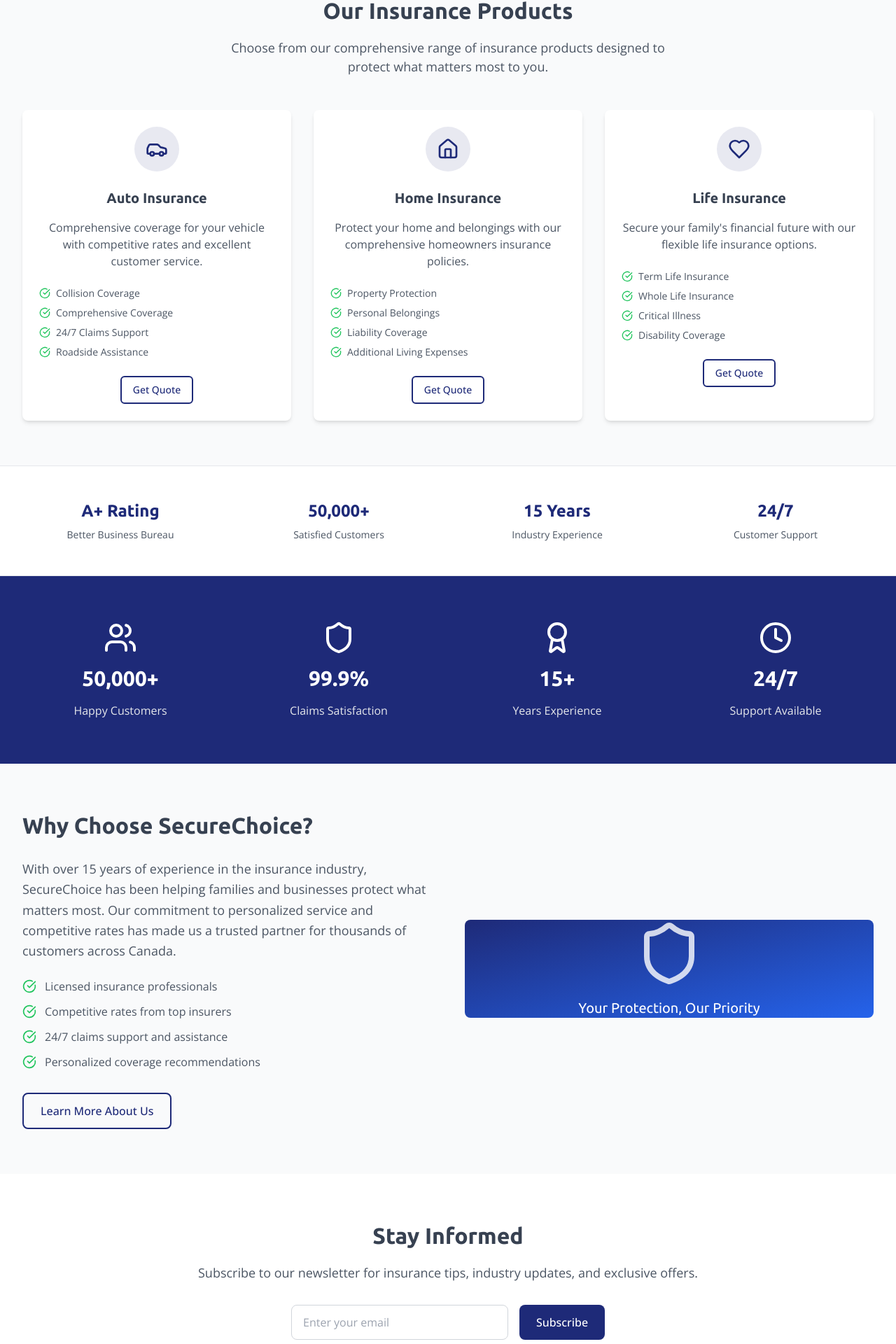
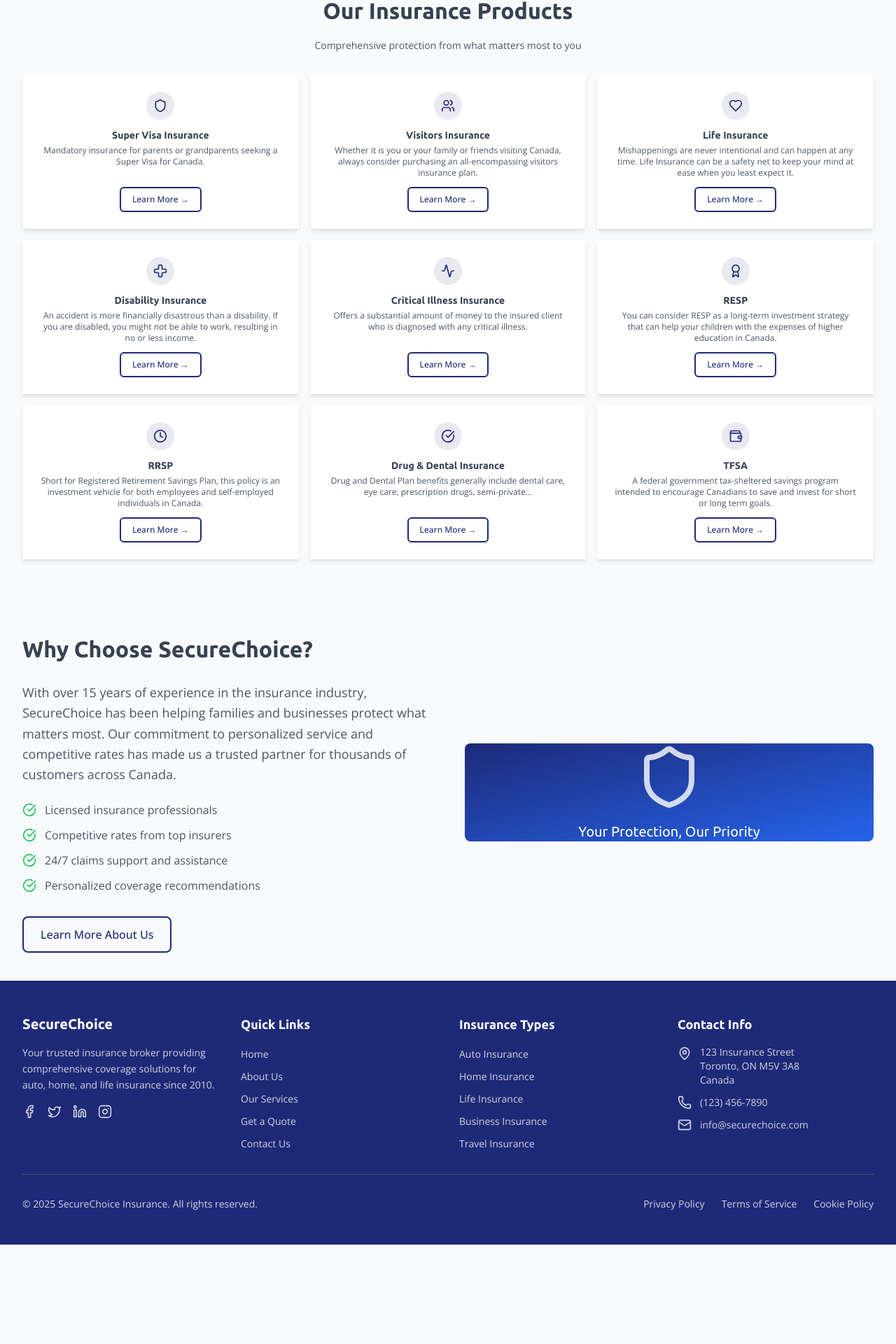
Before and after one commit to ravneet0628/insurance-site, a React (Vite) app: page / in a window 1280 px wide. Shown: the part 637-2557 px from the top of the page at 70% size. After the commit the page ends 2415 px from the top, so only its background shows below. Built offline with nearby package versions, Linux system fonts and the light colour scheme.

Commit message:
minor things removed

```diff
--- a/src/components/Card.tsx
+++ b/src/components/Card.tsx
@@ -13,7 +13,7 @@
   hover = true,
   padding = 'md',
 }) => {
-  const baseClasses = 'bg-white rounded-lg shadow-md transition-all duration-300';
+  const baseClasses = 'bg-white text-center items-end justrounded-lg shadow-md transition-all duration-300';
   const hoverClasses = hover ? 'hover:shadow-lg hover:scale-105' : '';
 
   const paddingClasses = {
--- a/src/pages/HomePage.tsx
+++ b/src/pages/HomePage.tsx
@@ -1,6 +1,6 @@
 import React from 'react';
 import { motion } from 'framer-motion';
-import { Car, Home, Heart, Shield, Users, Award, Clock, CheckCircle } from 'lucide-react';
+import { Shield, Users, Cross, Heart, Activity, Award, Clock, CheckCircle, Wallet } from 'lucide-react';
 import Hero from '../components/Hero';
 import Card from '../components/Card';
 import CTAButton from '../components/CTAButton';
@@ -8,23 +8,58 @@
 const HomePage: React.FC = () => {
   const products = [
   {
-      icon: Car,
-      title: 'Auto Insurance',
-      description: 'Comprehensive coverage for your vehicle with competitive rates and excellent customer service.',
-      features: ['Collision Coverage', 'Comprehensive Coverage', '24/7 Claims Support', 'Roadside Assistance'],
+    icon: Shield,
+    title: "Super Visa Insurance",
+    description: "Mandatory insurance for parents or grandparents seeking a Super Visa for Canada.",
     },
   {
-      icon: Home,
-      title: 'Home Insurance',
-      description: 'Protect your home and belongings with our comprehensive homeowners insurance policies.',
-      features: ['Property Protection', 'Personal Belongings', 'Liability Coverage', 'Additional Living Expenses'],
+    icon: Users,
+    title: "Visitors Insurance",
+    description: "Whether it is you or your family or friends visiting Canada, always consider purchasing an all-encompassing visitors insurance plan.",
+
   },
   {
     icon: Heart,
-      title: 'Life Insurance',
-      description: 'Secure your family\'s financial future with our flexible life insurance options.',
-      features: ['Term Life Insurance', 'Whole Life Insurance', 'Critical Illness', 'Disability Coverage'],
+    title: "Life Insurance",
+    description: "Mishappenings are never intentional and can happen at any time. Life Insurance can be a safety net to keep your mind at ease when you least expect it.",
+
   },
+  {
+    icon: Cross,
+    title: "Disability Insurance",
+    description: "An accident is more financially disastrous than a disability. If you are disabled, you might not be able to work, resulting in no or less income.",
+
+  },
+  {
+    icon: Activity,
+    title: "Critical Illness Insurance",
+    description: "Offers a substantial amount of money to the insured client who is diagnosed with any critical illness.",
+
+  },
+  {
+    icon: Award,
+    title: "RESP",
+    description: "You can consider RESP as a long-term investment strategy that can help your children with the expenses of higher education in Canada.",
+
+  },
+  {
+    icon: Clock,
+    title: "RRSP",
+    description: "Short for Registered Retirement Savings Plan, this policy is an investment vehicle for both employees and self-employed individuals in Canada.",
+
+  },
+  {
+    icon: CheckCircle,
+    title: "Drug & Dental Insurance",
+    description: "Drug and Dental Plan benefits generally include dental care, eye care, prescription drugs, semi-private…",
+
+  },
+  {
+    icon: Wallet,
+    title: "TFSA",
+    description: "A federal government tax-sheltered savings program intended to encourage Canadians to save and invest for short or long term goals.",
+
+  }
 ];
 
  const trustBadges = [
@@ -46,7 +81,7 @@
       {/* Hero Section */}
       <Hero
         title="Secure Your Future with Trusted Insurance Solutions"
-        subtitle="Get comprehensive coverage for auto, home, and life insurance with personalized service and competitive rates. Your peace of mind is our priority."
+        subtitle="Get comprehensive coverage for auto, home, and life insurance with personalizeAlld service and competitive rates. Your peace of mind is our priority."
         ctaText="Get a Free Quote"
         ctaLink="/quote"
       />
@@ -57,19 +92,19 @@
           <motion.div
             initial={{ opacity: 0, y: 30 }}
             whileInView={{ opacity: 1, y: 0 }}
-            transition={{ duration: 0.6 }}
+            transition={{ duration: 0.5 }}
             viewport={{ once: true }}
-            className="text-center mb-12"
+            className="text-center mb-8"
           >
             <h2 className="text-clamp-2xl font-ubuntu font-bold text-neutral-text mb-4">
               Our Insurance Products
             </h2>
-            <p className="text-clamp-base text-gray-600 max-w-2xl mx-auto">
-              Choose from our comprehensive range of insurance products designed to protect what matters most to you.
+            <p className="text-sm text-gray-600 max-w-2xl mx-auto">
+              Comprehensive protection from what matters most to you
             </p>
           </motion.div>
 
-          <div className="grid grid-cols-1 md:grid-cols-3 gap-8">
+          <div className="grid grid-cols-2 sm:grid-cols-3 lg:grid-cols4 gap-3 sm:gap-4">
             {products.map((product, index) => (
               <motion.div
                 key={product.title}
@@ -78,28 +113,18 @@
                 transition={{ duration: 0.6, delay: index * 0.1 }}
                 viewport={{ once: true }}
               >
-                <Card className="h-full text-center">
-                  <div className="flex justify-center mb-6">
-                    <div className="w-16 h-16 bg-primary/10 rounded-full flex items-center justify-center">
-                      <product.icon className="w-8 h-8 text-primary" />
+                <Card className="h-full p-4 flex flex-col items-center text-center">
+                <div className="w-10 h-10 bg-primary/10 rounded-full flex items-center justify-center mb-3">
+                <product.icon className="w-5 h-5 text-primary" />
                   </div>
-                  </div>
-                  <h3 className="text-xl font-ubuntu font-bold text-neutral-text mb-4">
+                    <h3 className="text-sm font-ubuntu font-bold text-neutral-text mb-1">
                     {product.title}
                     </h3>
-                  <p className="text-gray-600 mb-6">
+                  <p className="text-xs text-gray-600 mb-3 line-clamp-3">
                   {product.description}
                   </p>
-                  <ul className="space-y-2 mb-6">
-                    {product.features.map((feature) => (
-                      <li key={feature} className="flex items-center text-sm text-gray-600">
-                        <CheckCircle className="w-4 h-4 text-green-500 mr-2 flex-shrink-0" />
-                        {feature}
-                      </li>
-                    ))}
-                  </ul>
-                  <CTAButton variant="outline" size="sm" to="/quote">
-                    Get Quote
+                 <CTAButton variant="outline" size="sm" to="/quote" className="mt-auto text-xs">
+                    Learn More →
                     </CTAButton>
                       </Card>
               </motion.div>
@@ -108,61 +133,8 @@
         </div>
       </section>
 
-      {/* Trust Badges Marquee */}
-      <section className="py-12 bg-white border-y">
-        <div className="max-w-7xl mx-auto px-4 sm:px-6 lg:px-8">
-          <div className="grid grid-cols-2 md:grid-cols-4 gap-8 text-center">
-            {trustBadges.map((badge, index) => (
-              <motion.div
-                key={badge.name}
-                initial={{ opacity: 0, scale: 0.8 }}
-                whileInView={{ opacity: 1, scale: 1 }}
-                transition={{ duration: 0.5, delay: index * 0.1 }}
-                viewport={{ once: true }}
-                className="space-y-2"
-              >
-                <div className="text-2xl font-ubuntu font-bold text-primary">
-                  {badge.name}
-                </div>
-                <div className="text-sm text-gray-600">
-                  {badge.description}
-                </div>
-              </motion.div>
-            ))}
-          </div>
-        </div>
-      </section>
-
-      {/* Stats Section */}
-      <section className="py-16 bg-primary text-white">
-        <div className="max-w-7xl mx-auto px-4 sm:px-6 lg:px-8">
-          <div className="grid grid-cols-2 md:grid-cols-4 gap-8 text-center">
-            {stats.map((stat, index) => (
-              <motion.div
-                key={stat.label}
-                initial={{ opacity: 0, y: 30 }}
-                whileInView={{ opacity: 1, y: 0 }}
-                transition={{ duration: 0.6, delay: index * 0.1 }}
-                viewport={{ once: true }}
-                className="space-y-4"
-              >
-                <div className="flex justify-center">
-                  <stat.icon className="w-12 h-12" />
-                </div>
-                <div className="text-3xl font-ubuntu font-bold">
-                  {stat.number}
-                </div>
-                <div className="text-gray-200">
-                  {stat.label}
-                </div>
-              </motion.div>
-            ))}
-          </div>
-        </div>
-      </section>
-
       {/* About Section */}
-      <section className="py-16 bg-neutral-bg">
+      <section className="py-10 bg-neutral-bg">
         <div className="max-w-7xl mx-auto px-4 sm:px-6 lg:px-8">
           <div className="grid grid-cols-1 lg:grid-cols-2 gap-12 items-center">
             <motion.div
@@ -222,35 +194,6 @@
         </div>
       </section>
 
-      {/* Newsletter Section */}
-      <section className="py-16 bg-white">
-        <div className="max-w-4xl mx-auto px-4 sm:px-6 lg:px-8 text-center">
-          <motion.div
-            initial={{ opacity: 0, y: 30 }}
-            whileInView={{ opacity: 1, y: 0 }}
-            transition={{ duration: 0.6 }}
-            viewport={{ once: true }}
-          >
-            <h2 className="text-clamp-2xl font-ubuntu font-bold text-neutral-text mb-4">
-              Stay Informed
-            </h2>
-            <p className="text-clamp-base text-gray-600 mb-8">
-              Subscribe to our newsletter for insurance tips, industry updates, and exclusive offers.
-            </p>
-            <form className="flex flex-col sm:flex-row gap-4 max-w-md mx-auto">
-              <input
-                type="email"
-                placeholder="Enter your email"
-                className="flex-1 px-4 py-3 border border-gray-300 rounded-lg focus:outline-none focus:ring-2 focus:ring-primary focus:border-transparent"
-                required
-              />
-              <CTAButton type="submit" size="md">
-                Subscribe
-              </CTAButton>
-            </form>
-          </motion.div>
-        </div>
-      </section>
     </div>
   );
 };
```
Lines whose indentation alone changed are shown as unchanged.
